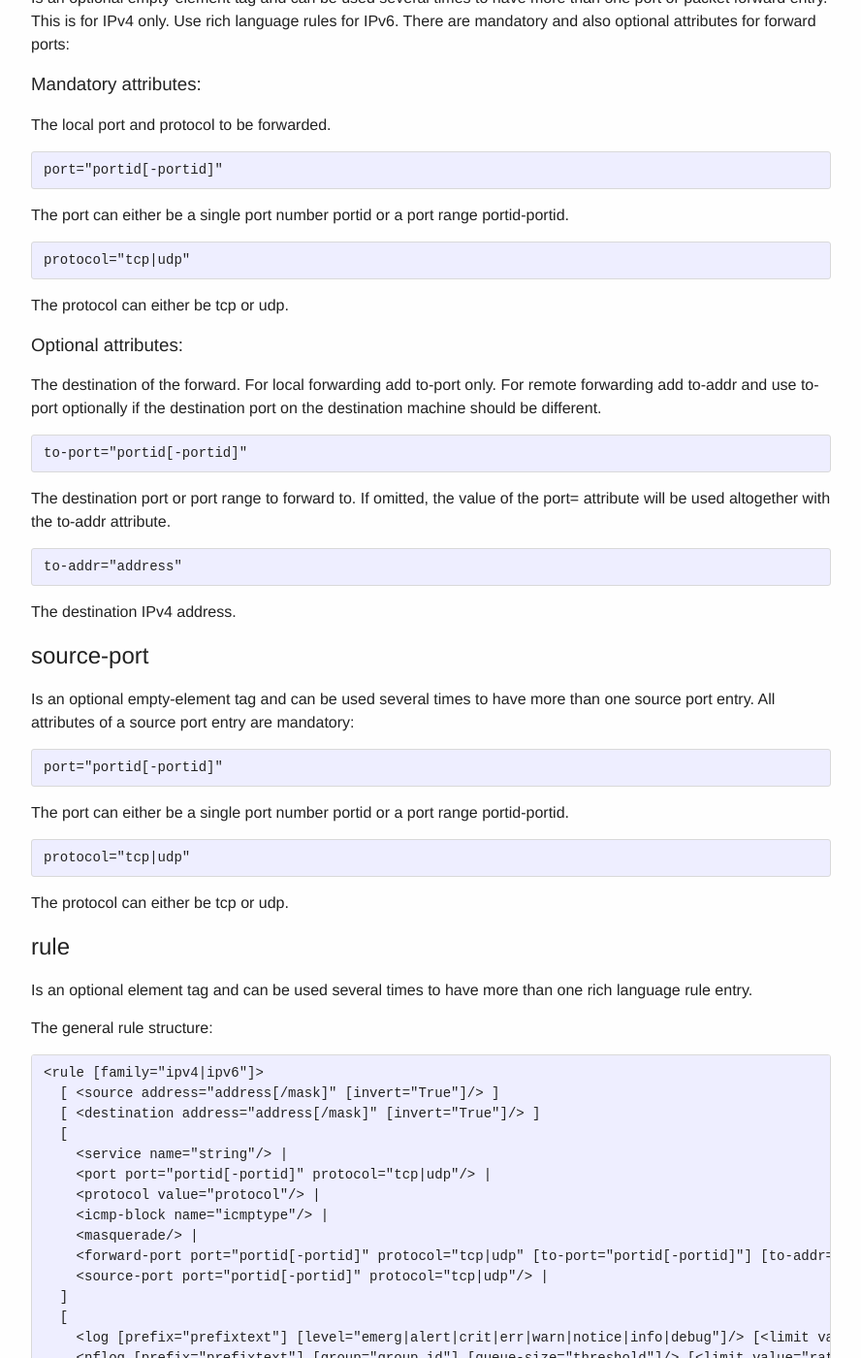
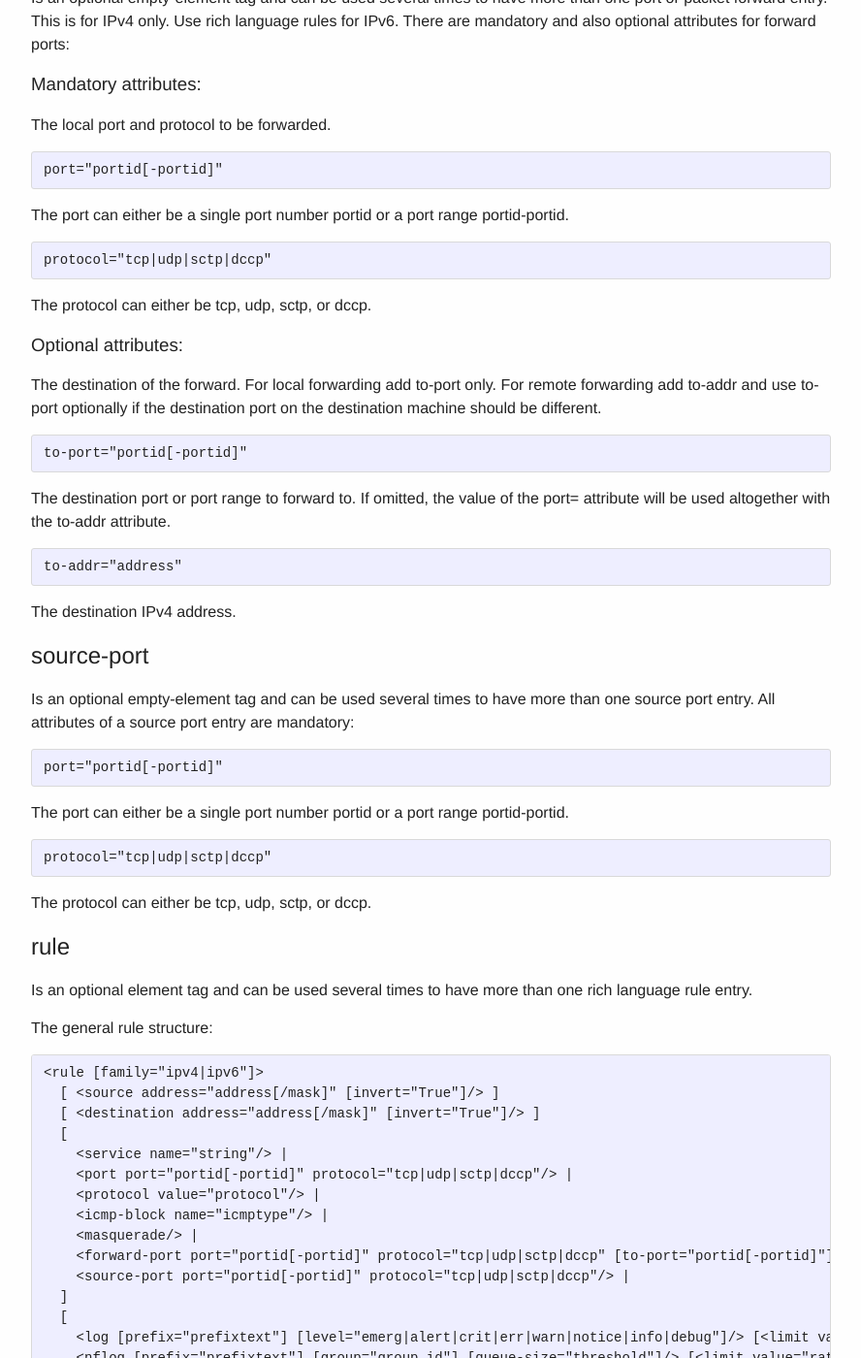
Before and after one commit to firewalld/firewalld.github.io, a Jekyll site: the page built from documentation/zone/options.md, in a window 1280 px wide and 1400 px high, scrolled down 2991 px. Shown: the whole window at 97% size, without its empty margins (38-926 px from the left). Built offline with Jekyll 4.4.1, drawn with Linux system fonts in a browser that asks for light colours; some of the changed text lies outside the part shown.

Commit message:
docs: add supported protocol options
Fixes: firewalld/firewalld#991

```diff
--- a/documentation/zone/options.md
+++ b/documentation/zone/options.md
@@ -65,9 +65,9 @@
 
 The port can either be a single port number portid or a port range portid-portid.
 
-    protocol="tcp|udp"
+    protocol="tcp|udp|sctp|dccp"
 
-The protocol can either be tcp or udp.
+The protocol can either be tcp, udp, sctp, or dccp.
 
 ## protocol
 
@@ -105,9 +105,9 @@
 
 The port can either be a single port number portid or a port range portid-portid.
 
-    protocol="tcp|udp"
+    protocol="tcp|udp|sctp|dccp"
 
-The protocol can either be tcp or udp.
+The protocol can either be tcp, udp, sctp, or dccp.
 
 ### Optional attributes:
 
@@ -129,9 +129,9 @@
 
 The port can either be a single port number portid or a port range portid-portid.
 
-    protocol="tcp|udp"
+    protocol="tcp|udp|sctp|dccp"
 
-The protocol can either be tcp or udp.
+The protocol can either be tcp, udp, sctp, or dccp.
 
 ## rule
 
@@ -144,12 +144,12 @@
       [ <destination address="address[/mask]" [invert="True"]/> ]
       [
         <service name="string"/> |
-        <port port="portid[-portid]" protocol="tcp|udp"/> |
+        <port port="portid[-portid]" protocol="tcp|udp|sctp|dccp"/> |
         <protocol value="protocol"/> |
         <icmp-block name="icmptype"/> |
         <masquerade/> |
-        <forward-port port="portid[-portid]" protocol="tcp|udp" [to-port="portid[-portid]"] [to-addr="address"]/> |
-        <source-port port="portid[-portid]" protocol="tcp|udp"/> |
+        <forward-port port="portid[-portid]" protocol="tcp|udp|sctp|dccp" [to-port="portid[-portid]"] [to-addr="address"]/> |
+        <source-port port="portid[-portid]" protocol="tcp|udp|sctp|dccp"/> |
       ]
       [
         <log [prefix="prefixtext"] [level="emerg|alert|crit|err|warn|notice|info|debug"]/> [<limit value="rate/duration"/>] </log> |
```
Also changed, not shown: documentation/helper/options.md (+1 -1 lines), documentation/service/options.md (+2 -2 lines), documentation/zone/parts.md (+1 -1 lines).
